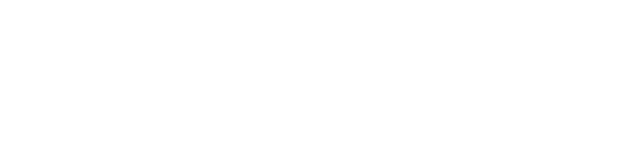
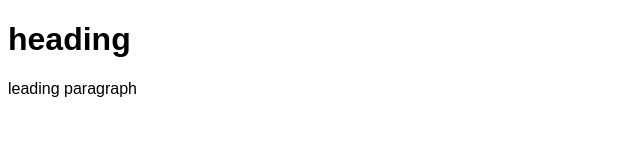
Before and after one commit to Jack-Morley/Area-and-Gradient-Calculator, a plain HTML site: page index.html in a window 1280 px wide. Shown: the whole page, without its empty margins (0-640 px from the left). Drawn offline with Linux system fonts and the light colour scheme.

Commit message:
Link to style.css, add font family.

```diff
--- a/index.html
+++ b/index.html
@@ -3,9 +3,13 @@
 <head>
     <meta charset="UTF-8">
     <meta name="viewport" content="width=device-width, initial-scale=1.0">
+    <link rel="stylesheet" type="text/css" href="style.css">
     <title>Area & Gradient Calc</title>
 </head>
 <body>
-
+    <div class="content">
+        <h1>heading</h1>
+        <p>leading paragraph</p>
+    </div>
 </body>
 </html>
--- a/style.css
+++ b/style.css
@@ -0,0 +1,3 @@
+body {
+    font-family:Arial, Helvetica, sans-serif;
+}
```
